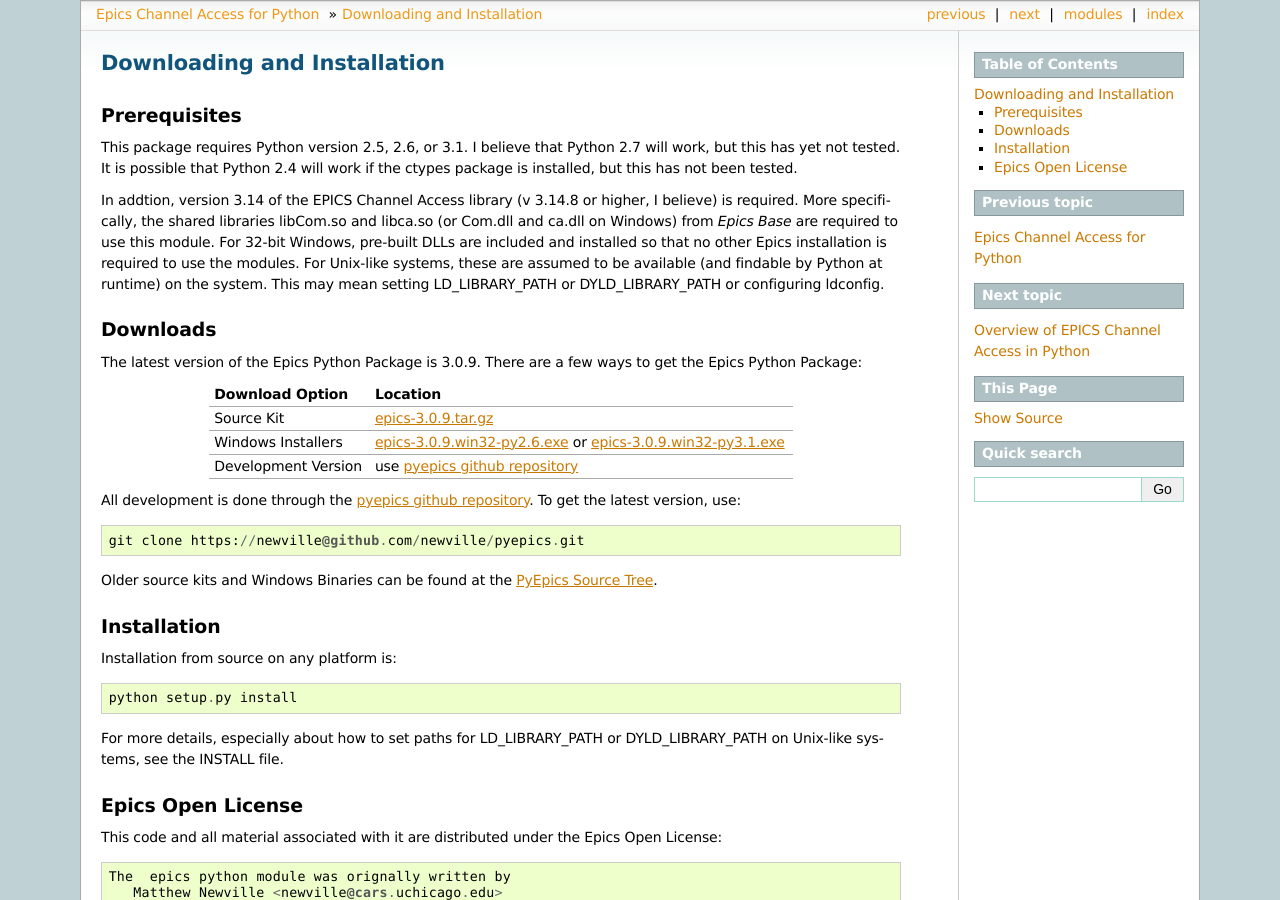
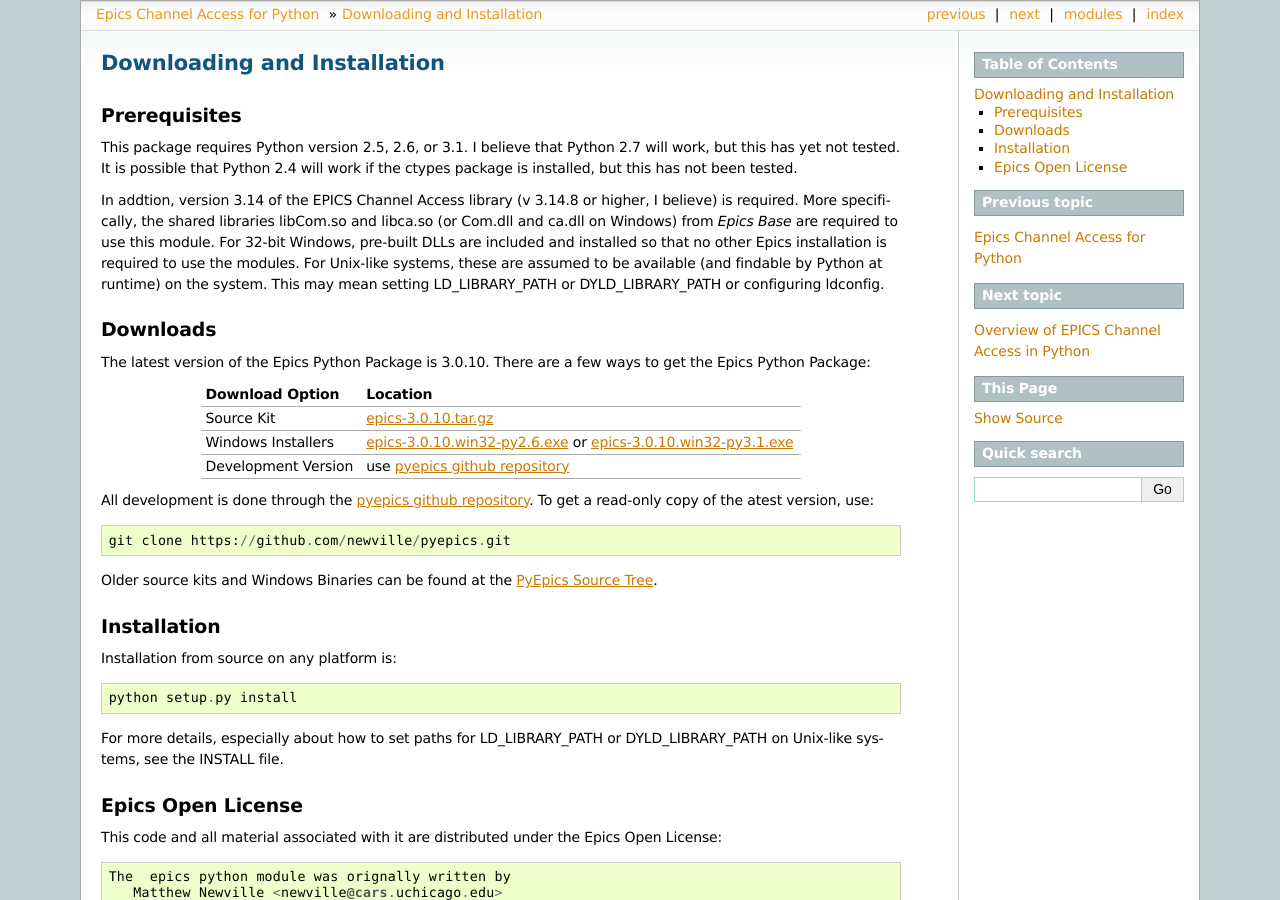
Before and after one commit to pyepics/pyepics, a Sphinx documentation site: the page built from doc/installation.rst, in a window 1280 px wide and 900 px high. Built offline with Sphinx 7.4.7, drawn with Linux system fonts in a browser that asks for light colours; formulas are drawn with MathJax 3; the version number is read from the project's files by our own code.

Commit message:
doc improvements

```diff
--- a/doc/installation.rst
+++ b/doc/installation.rst
@@ -22,28 +22,29 @@
 Downloads
 ~~~~~~~~~~~~
 
-The latest version of the Epics Python Package is 3.0.9.  There are a few ways to get the Epics Python Package:
+The latest version of the Epics Python Package is 3.0.10.  There are a few ways to get the Epics Python Package:
 
-.. _epics-3.0.9.tar.gz:          http://cars9.uchicago.edu/software/python/pyepics3/src/epics-3.0.9.tar.gz
-.. _epics-3.0.9.win32-py2.6.exe: http://cars9.uchicago.edu/software/python/pyepics3/src/epics-3.0.9.win32-py2.6.exe
-.. _epics-3.0.9.win32-py3.1.exe: http://cars9.uchicago.edu/software/python/pyepics3/src/epics-3.0.9.win32-py3.1.exe
-.. _pyepics github repository:   http://github.com/newville/pyepics
-.. _PyEpics Source Tree:         http://cars9.uchicago.edu/software/python/pyepics3/src
+.. _epics-3.0.10.tar.gz:          http://cars9.uchicago.edu/software/python/pyepics3/src/epics-3.0.10.tar.gz
+.. _epics-3.0.10.win32-py2.6.exe: http://cars9.uchicago.edu/software/python/pyepics3/src/epics-3.0.10.win32-py2.6.exe
+.. _epics-3.0.10.win32-py3.1.exe: http://cars9.uchicago.edu/software/python/pyepics3/src/epics-3.0.10.win32-py3.1.exe
+.. _pyepics github repository:    http://github.com/newville/pyepics
+.. _PyEpics Source Tree:          http://cars9.uchicago.edu/software/python/pyepics3/src
 
-+---------------------------+----------------------------------------+
-|  Download Option          |  Location                              |
-+===========================+========================================+
-|  Source Kit               |  `epics-3.0.9.tar.gz`_                 |
-+---------------------------+----------------------------------------+
-|  Windows Installers       |  `epics-3.0.9.win32-py2.6.exe`_  or    |
-|                           |  `epics-3.0.9.win32-py3.1.exe`_        |
-+---------------------------+----------------------------------------+
-|  Development Version      |  use `pyepics github repository`_      |
-+---------------------------+----------------------------------------+
++---------------------------+------------------------------------------+
+|  Download Option          |  Location                                |
++===========================+==========================================+
+|  Source Kit               |  `epics-3.0.10.tar.gz`_                  |
++---------------------------+------------------------------------------+
+|  Windows Installers       |  `epics-3.0.10.win32-py2.6.exe`_  or     |
+|                           |  `epics-3.0.10.win32-py3.1.exe`_         |
++---------------------------+------------------------------------------+
+|  Development Version      |  use `pyepics github repository`_        |
++---------------------------+------------------------------------------+
 
-All development is done through the `pyepics github repository`_.  To get the latest version, use::
+All development is done through the `pyepics github repository`_.  To get a
+read-only copy of the atest version, use::
 
-   git clone https://newville@github.com/newville/pyepics.git
+   git clone https://github.com/newville/pyepics.git
 
 Older source kits and Windows Binaries can be found at the `PyEpics Source Tree`_.
 
```
Also changed, not shown: 1 other file.
